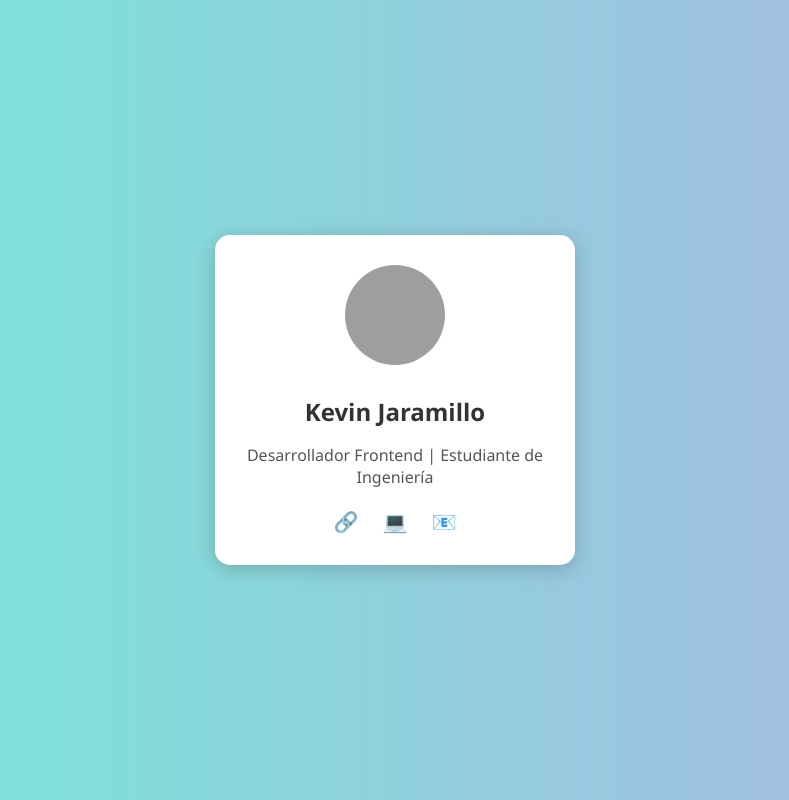
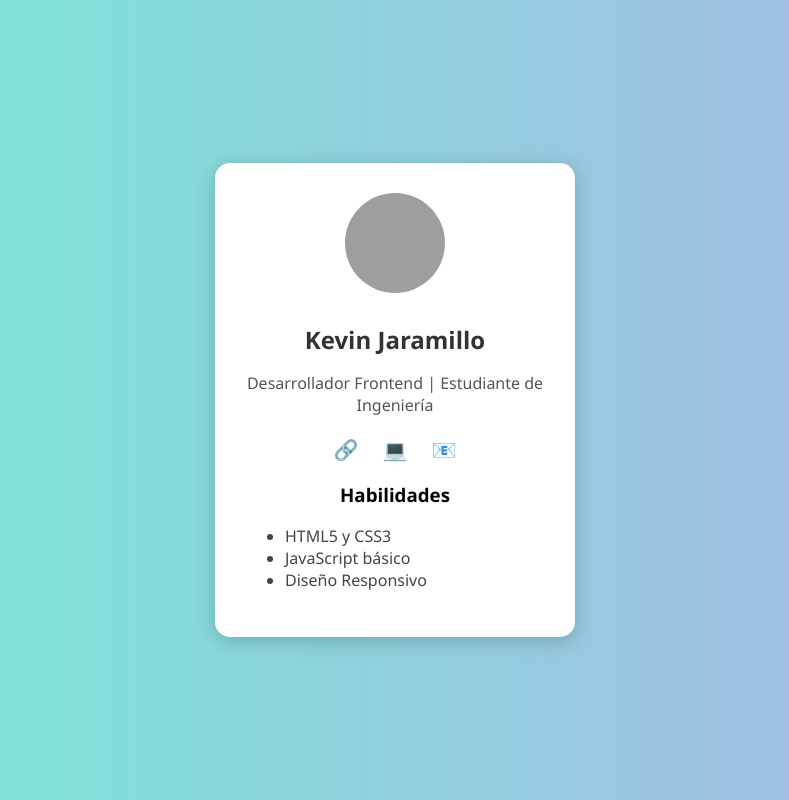
Before and after one commit to Kevin06102023/prueba_dos, a plain HTML site: page index.html in a window 1280 px wide. Shown: the whole page, without its empty margins (245-1034 px from the left). Drawn offline with Linux system fonts and the light colour scheme; grey boxes are pictures that could not be loaded.

Commit message:
Segundo commit: añadí sección de habilidades

```diff
--- a/index.html
+++ b/index.html
@@ -66,6 +66,13 @@
       <a href="#" title="GitHub">💻</a>
       <a href="#" title="Email">📧</a>
     </div>
+    <h3>Habilidades</h3>
+<ul style="text-align: left; color: #444;">
+  <li>HTML5 y CSS3</li>
+  <li>JavaScript básico</li>
+  <li>Diseño Responsivo</li>
+</ul>
+
   </div>
 </body>
 </html>
```
